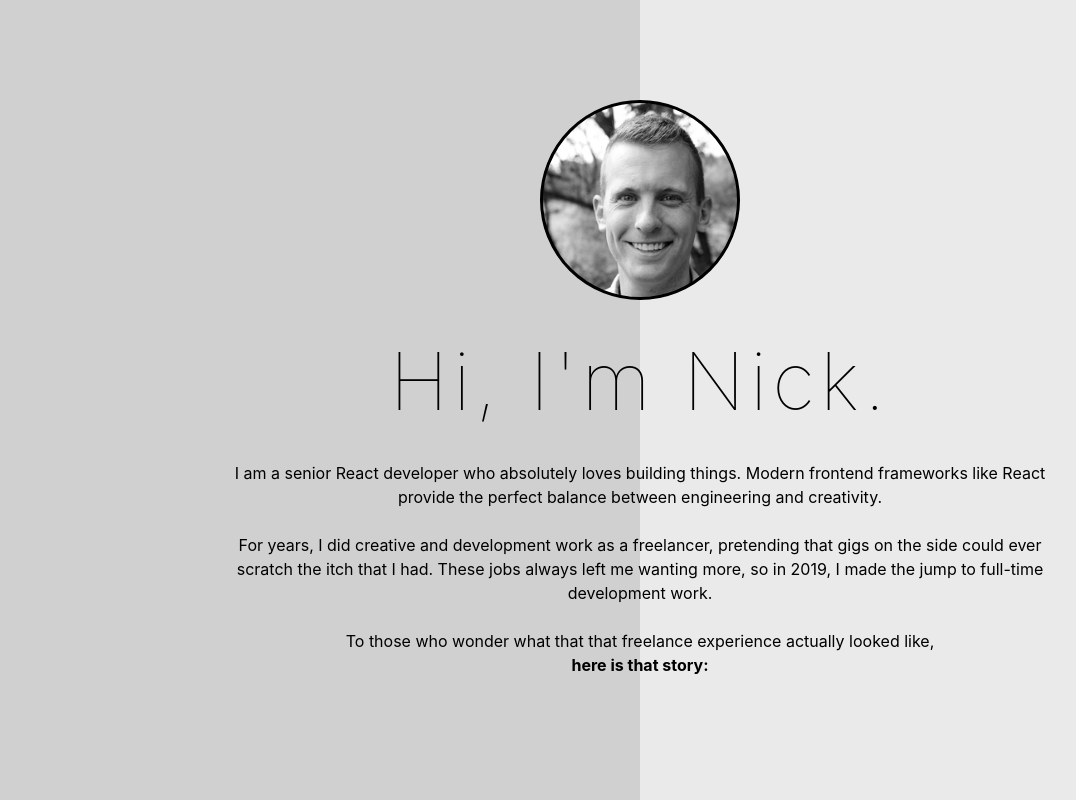
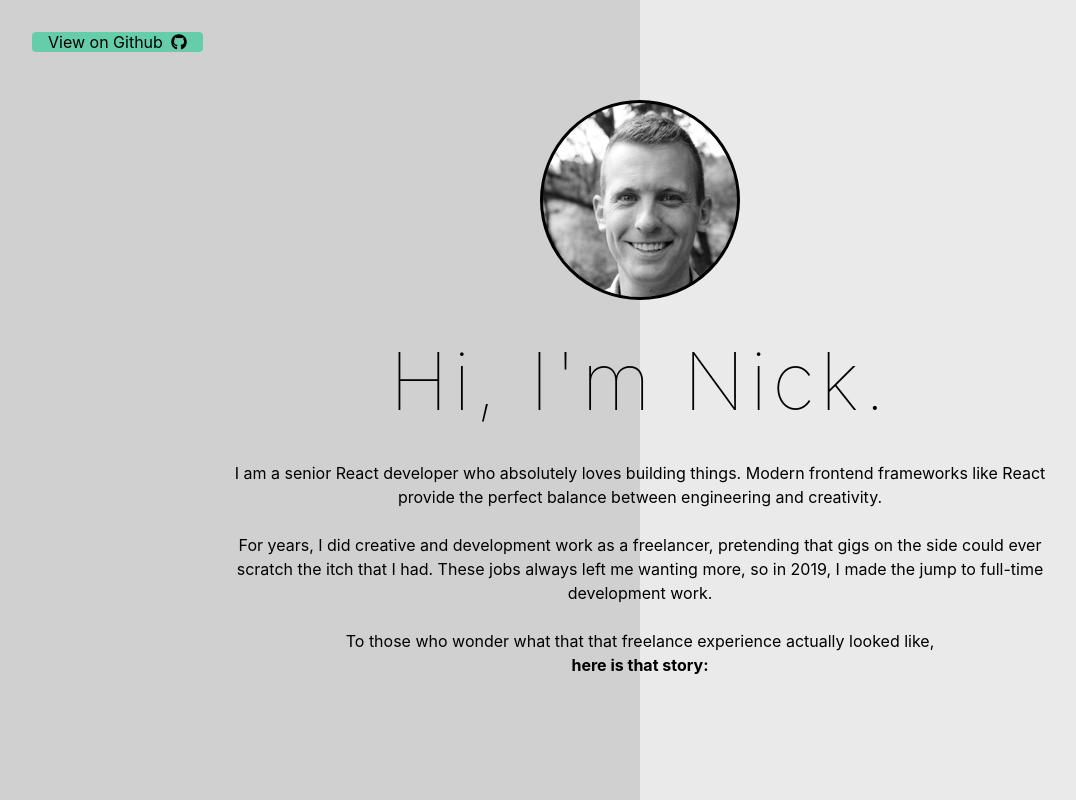
Before and after one commit to nickburczyk/Freelance-Timeline, a React (Create React App) app: page / in a window 1280 px wide. Shown: the top 800 px of the page, without its empty margins (0-1076 px from the left). Built offline with nearby package versions, Linux system fonts and the light colour scheme.

Commit message:
Add github button link

```diff
--- a/package.json
+++ b/package.json
@@ -20,6 +20,7 @@
     "react": "^18.1.0",
     "react-circle-flags": "^0.0.17",
     "react-dom": "^18.1.0",
+    "react-icons": "^4.3.1",
     "react-scripts": "5.0.1",
     "typescript": "^4.7.2",
     "web-vitals": "^2.1.4"
--- a/src/components/LanguageToggle/LanguageToggle.module.css
+++ b/src/components/LanguageToggle/LanguageToggle.module.css
@@ -4,10 +4,37 @@
   position: fixed;
   top: 2rem;
   right: 2rem;
+  width: calc(100% - 4rem);
+}
+
+.ghButton {
+  display: flex;
+  justify-content: center;
+  align-items: center;
+  gap: .5rem;
+  padding: 0 1rem;
+  border-radius: 4px;
+  border: none;
+  background-color: mediumaquamarine;
+  cursor: pointer;
+  transition: all 150ms ease-in-out;
+  color: black;
+  text-decoration: none;
+}
+
+.ghButton:hover {
+  background-color: #59b596;
+  transform: scale(1.05);
+  color: black;
 }
 
 .flag {
   cursor: pointer;
+  transition: all 150ms ease-in-out;
+}
+
+.flag:not(.active):hover {
+  transform: scale(1.15);
 }
 
 .flag.active {
--- a/src/components/LanguageToggle/LanguageToggle.tsx
+++ b/src/components/LanguageToggle/LanguageToggle.tsx
@@ -1,6 +1,8 @@
 import React, { useContext } from "react";
 import { CircleFlag } from "react-circle-flags";
 import { LanguageContext } from "../../lib/context";
+import { FaGithub } from 'react-icons/fa'
+
 import cn from 'classnames';
 import styles from './LanguageToggle.module.css'
 
@@ -8,10 +10,11 @@ const LanguageToggle = () => {
   const { toggleLanguage, lang } = useContext(LanguageContext)
 
   return (
-    <span className={styles.wrapper}>
+    <div className={styles.wrapper}>
+      <a href={"https://github.com/nickburczyk/Freelance-Timeline"} target="_blank" className={styles.ghButton} style={{marginRight: 'auto'}} rel="noreferrer">View on Github <FaGithub/></a>
       <CircleFlag onClick={() => toggleLanguage("DE")} className={cn(styles.flag, lang === 'DE' && styles.active)} alt={"Deutsch"} countryCode="de" height={40}/>
       <CircleFlag onClick={() => toggleLanguage("EN-US")} className={cn(styles.flag, lang === 'EN-US' && styles.active)} alt={"English"}  countryCode="us" height={40}/>
-    </span>
+    </div>
   )
 }
 
```
Also changed, not shown: 2 other files (tests, documents, lock files or other folders).
